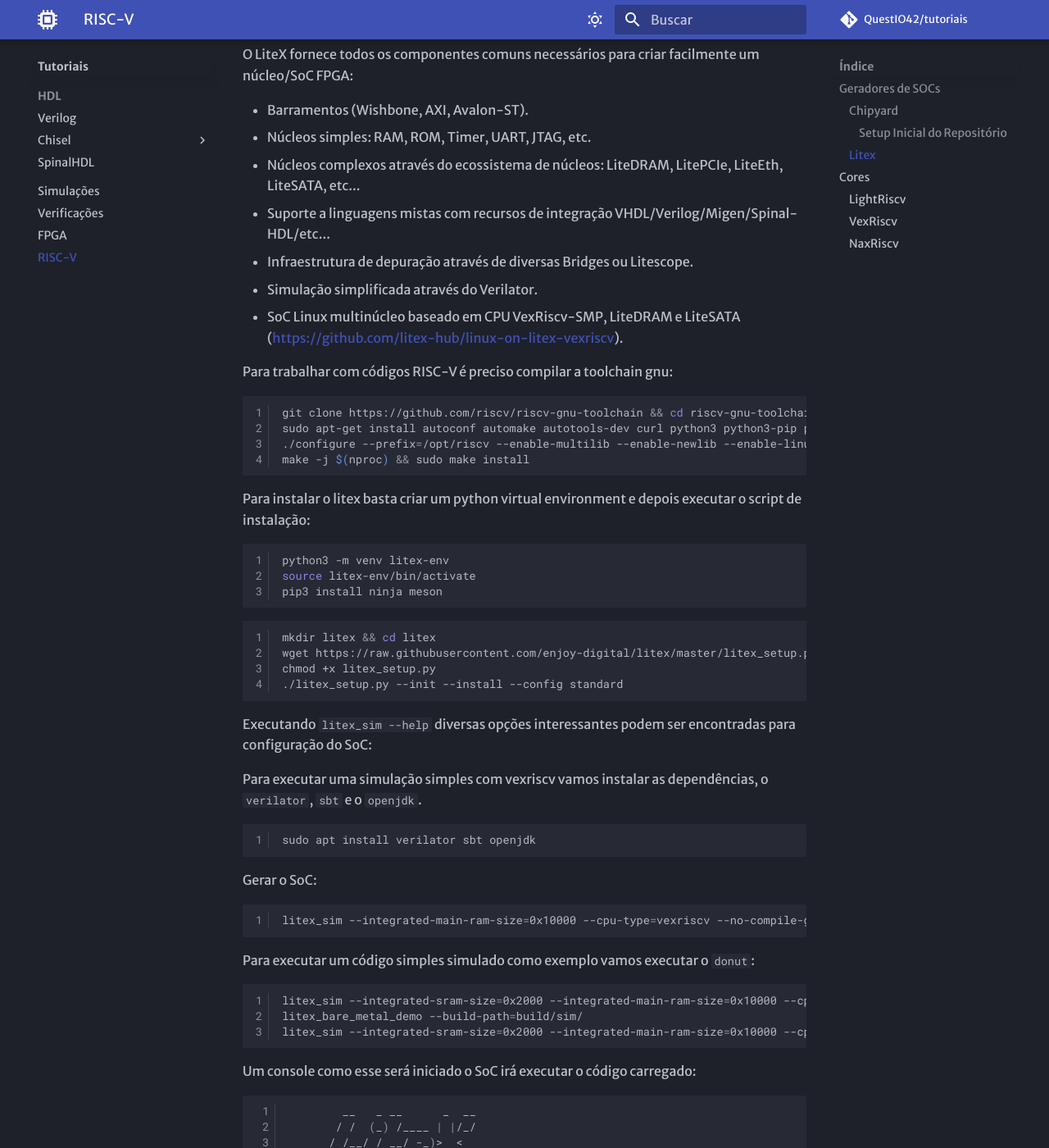
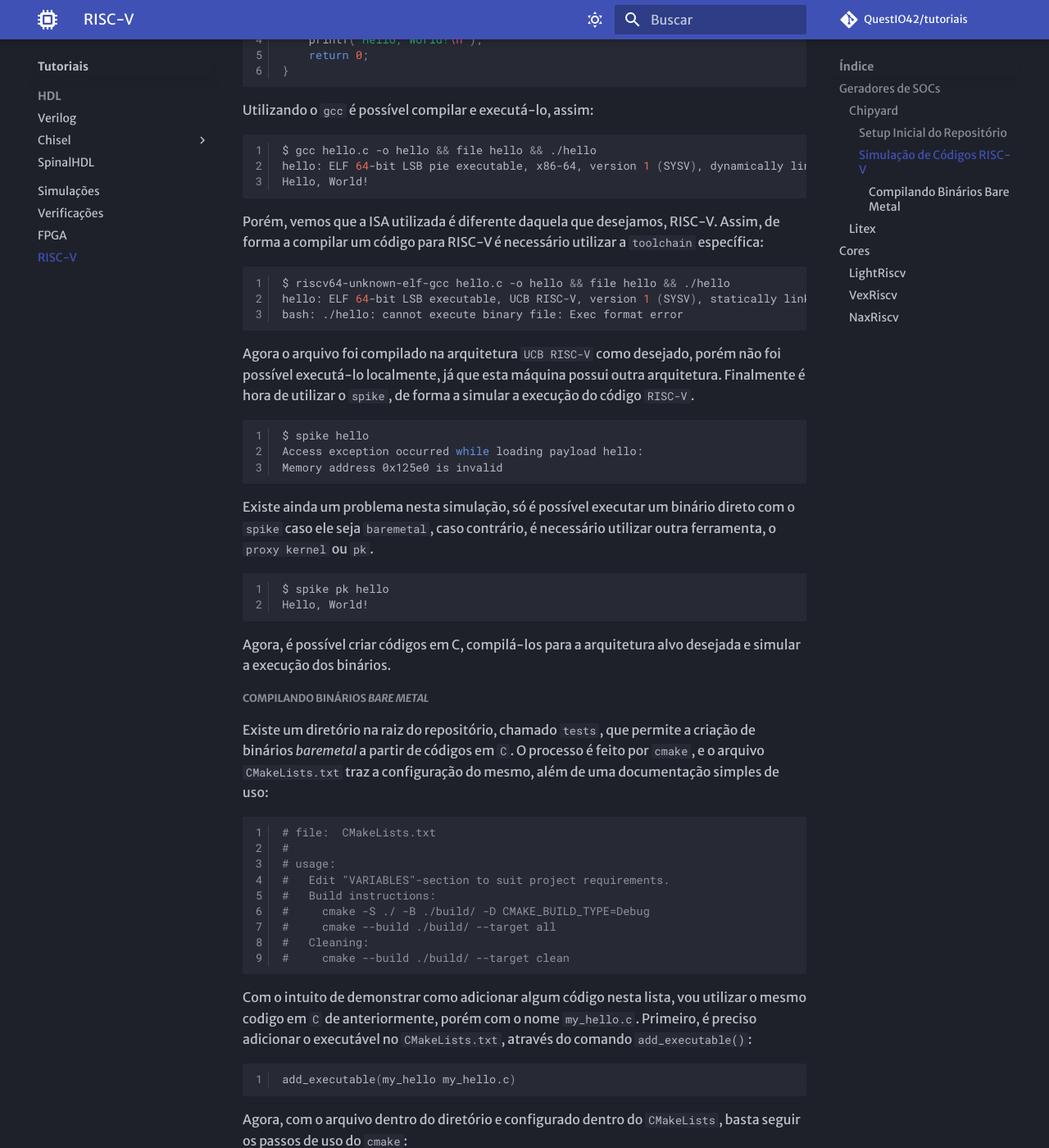
Before and after one commit to QuestIO42/tutoriais, an MkDocs documentation site: the page built from docs/RISCV.md, in a window 1280 px wide and 1400 px high, scrolled down 4525 px. Shown: the whole window at 82% size. Built offline with MkDocs 1.6.1 and Material for MkDocs 9.7.7, drawn with Linux system fonts in a browser that asks for light colours; comment, search, counter and statistics services are not loaded; some of the changed text lies outside the part shown.

Commit message:
feat: simulacao do isa

````diff
--- a/docs/RISCV.md
+++ b/docs/RISCV.md
@@ -112,6 +112,98 @@ De forma resumida, o *setup* é feito através de três passos:
     ```
 
 Com todos os passos concluídos, é possível explorar de forma efetiva o repositório.
+
+#### Simulação de Códigos RISC-V
+
+A simulação da ISA é feita principalmente pela ferramenta `spike`, dentro do ambiente `conda` temos:
+
+```bash
+$ spike -h
+Spike RISC-V ISA Simulator 1.1.1-dev
+
+usage: spike [host options] <target program> [target options]
+Host Options:
+...
+```
+
+tente executar e ler todas as `Host Options`, pois existem diversas configurações úteis que podem servir como solução para um futuro problema.
+
+Para simular é preciso antes ter algum código, tomemos como exemplo um "`hello, world!`" simples em `C`:
+```c
+#include <stdio.h>
+
+int main(){
+    printf("Hello, World!\n");
+    return 0;
+}
+```
+
+Utilizando o `gcc` é possível compilar e executá-lo, assim:
+
+```bash
+$ gcc hello.c -o hello && file hello && ./hello
+hello: ELF 64-bit LSB pie executable, x86-64, version 1 (SYSV), dynamically linked, interpreter /lib64/ld-linux-x86-64.so.2, for GNU/Linux 3.2.0, not stripped
+Hello, World!
+```
+
+Porém, vemos que a ISA utilizada é diferente daquela que desejamos, RISC-V. Assim, de forma a compilar um código para RISC-V é necessário utilizar a `toolchain` específica:
+
+```bash
+$ riscv64-unknown-elf-gcc hello.c -o hello && file hello && ./hello
+hello: ELF 64-bit LSB executable, UCB RISC-V, version 1 (SYSV), statically linked, not stripped
+bash: ./hello: cannot execute binary file: Exec format error
+```
+
+Agora o arquivo foi compilado na arquitetura `UCB RISC-V` como desejado, porém não foi possível executá-lo localmente, já que esta máquina possui outra arquitetura. Finalmente é hora de utilizar o `spike`, de forma a simular a execução do código `RISC-V`.
+
+```bash
+$ spike hello
+Access exception occurred while loading payload hello:
+Memory address 0x125e0 is invalid
+```
+
+Existe ainda um problema nesta simulação, só é possível executar um binário direto com o `spike` caso ele seja `baremetal`, caso contrário, é necessário utilizar outra ferramenta, o `proxy kernel` ou `pk`.
+
+```bash
+$ spike pk hello
+Hello, World!
+```
+
+Agora, é possível criar códigos em C, compilá-los para a arquitetura alvo desejada e simular a execução dos binários.
+
+##### Compilando Binários *Bare Metal*
+
+Existe um diretório na raiz do repositório, chamado `tests`, que permite a criação de binários *baremetal* a partir de códigos em `C`. O processo é feito por `cmake`, e o arquivo `CMakeLists.txt` traz a configuração do mesmo, além de uma documentação simples de uso:
+
+```bash
+# file:  CMakeLists.txt
+#
+# usage:
+#   Edit "VARIABLES"-section to suit project requirements.
+#   Build instructions:
+#     cmake -S ./ -B ./build/ -D CMAKE_BUILD_TYPE=Debug
+#     cmake --build ./build/ --target all
+#   Cleaning:
+#     cmake --build ./build/ --target clean
+```
+
+Com o intuito de demonstrar como adicionar algum código nesta lista, vou utilizar o mesmo codigo em `C` de anteriormente, porém com o nome `my_hello.c`. Primeiro, é preciso adicionar o executável no `CMakeLists.txt`, através do comando `add_executable()`:
+
+```bash
+add_executable(my_hello my_hello.c)
+```
+Agora, com o arquivo dentro do diretório e configurado dentro do `CMakeLists`, basta seguir os passos de uso do `cmake`:
+
+```bash
+$ cmake -S ./ -B ./build/ -D CMAKE_BUILD_TYPE=Debug && cmake --build ./build/ --target all
+```
+
+Com todos os binários prontos, é possível utilizar o `spike` para simular a execução do binário *baremetal*:
+
+```bash
+$ spike build/my_hello.riscv
+Hello, World!
+```
 
 -----
 
````
